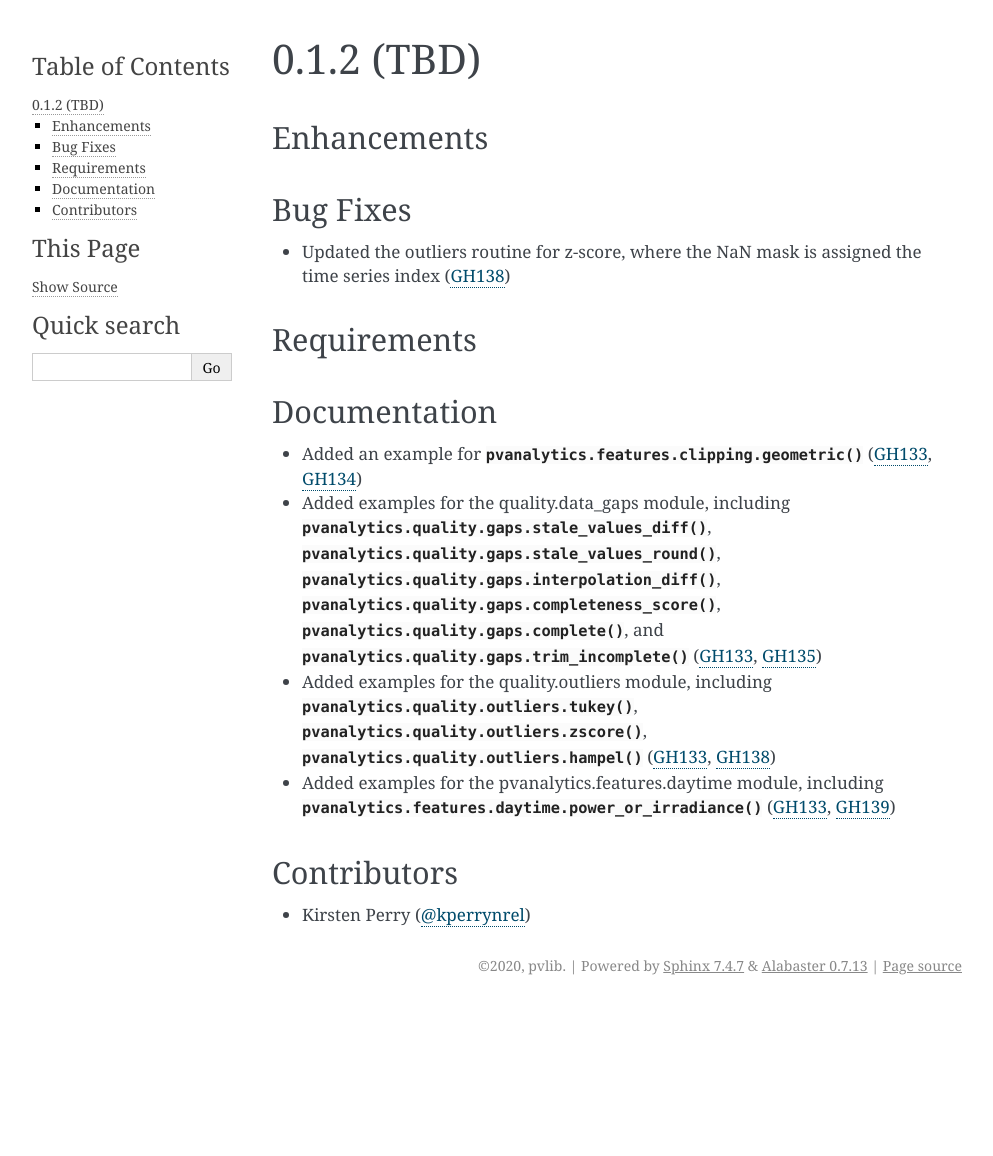
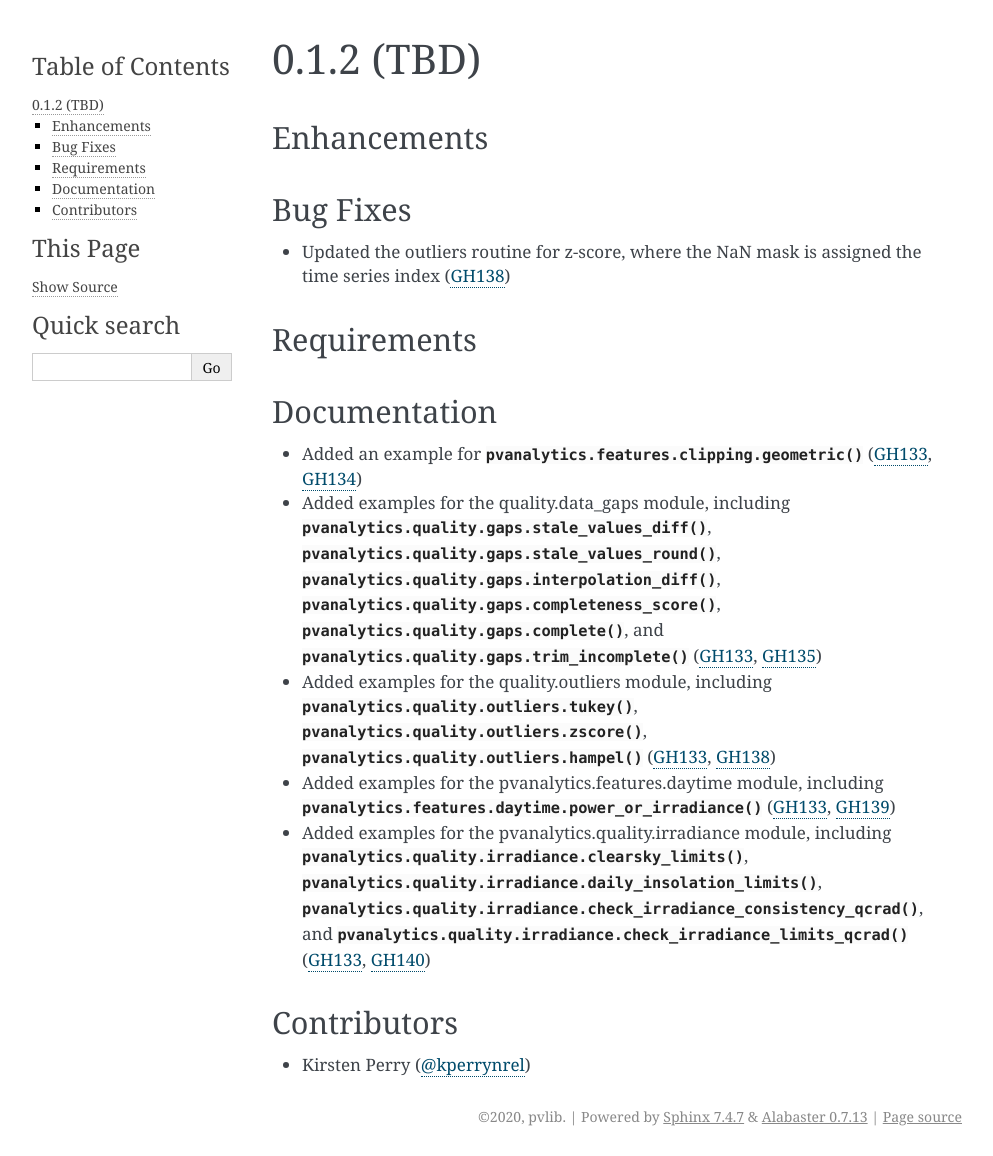
Before and after one commit to pvlib/pvanalytics, a Sphinx documentation site: the page built from docs/whatsnew/0.1.2.rst, in a window 1280 px wide. Shown: the whole page, without its empty margins (148-1141 px from the left). Built offline with Sphinx 7.4.7, drawn with Linux system fonts in a browser that asks for light colours; pages that are not in the unit, such as notebooks, are missing from menus; before the commit the page ends 1005 px from its top, so only the background shows below that.

Commit message:
added the documentation to the whatsnew file.

```diff
--- a/docs/whatsnew/0.1.2.rst
+++ b/docs/whatsnew/0.1.2.rst
@@ -38,6 +38,12 @@ Documentation
 * Added examples for the pvanalytics.features.daytime module,
   including :py:func:`pvanalytics.features.daytime.power_or_irradiance`
   (:issue:`133`, :pull:`139`)
+* Added examples for the pvanalytics.quality.irradiance module,
+  including :py:func:`pvanalytics.quality.irradiance.clearsky_limits`,
+  :py:func:`pvanalytics.quality.irradiance.daily_insolation_limits`,
+  :py:func:`pvanalytics.quality.irradiance.check_irradiance_consistency_qcrad`,
+  and :py:func:`pvanalytics.quality.irradiance.check_irradiance_limits_qcrad`
+  (:issue:`133`, :pull:`140`)
 
 
 Contributors
```
